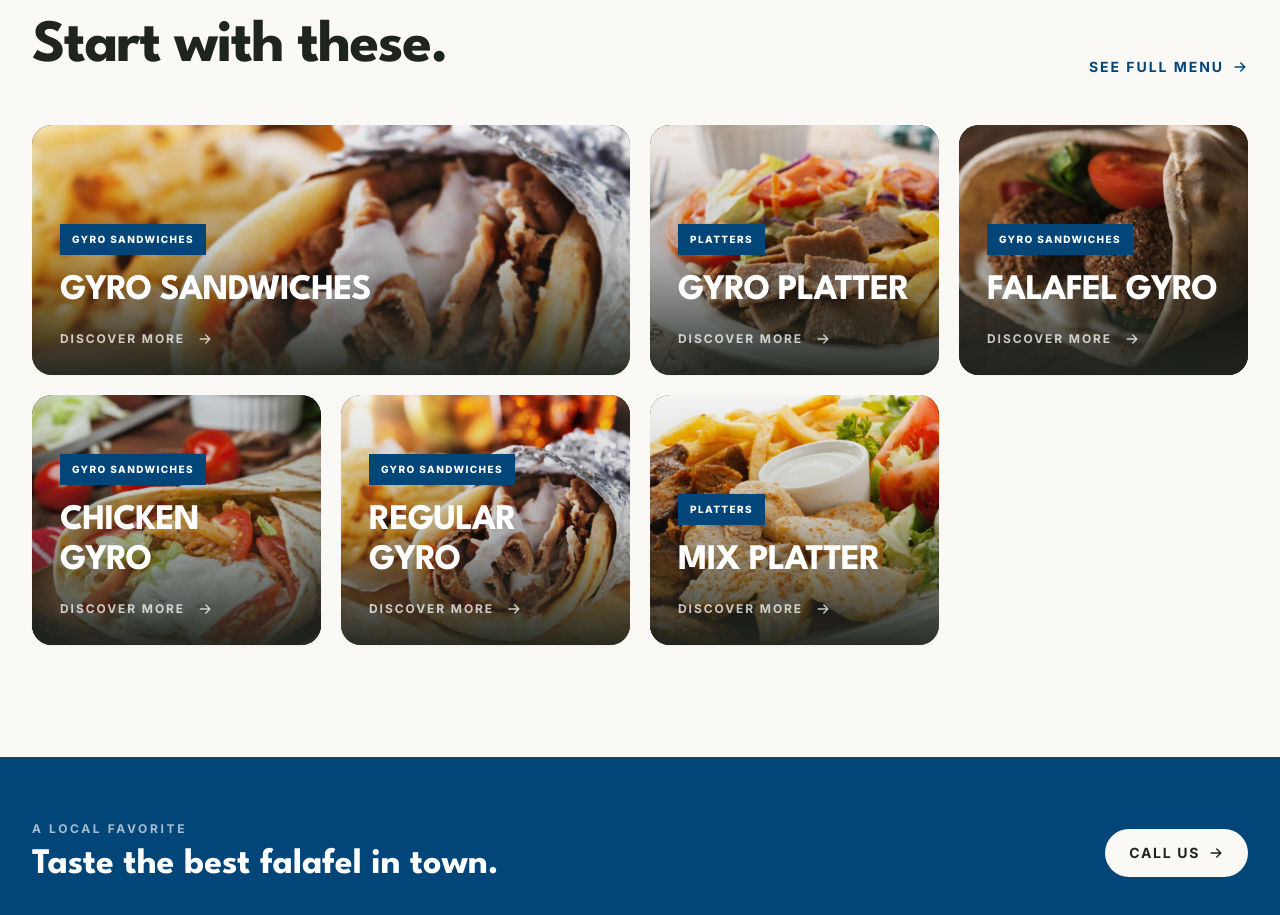
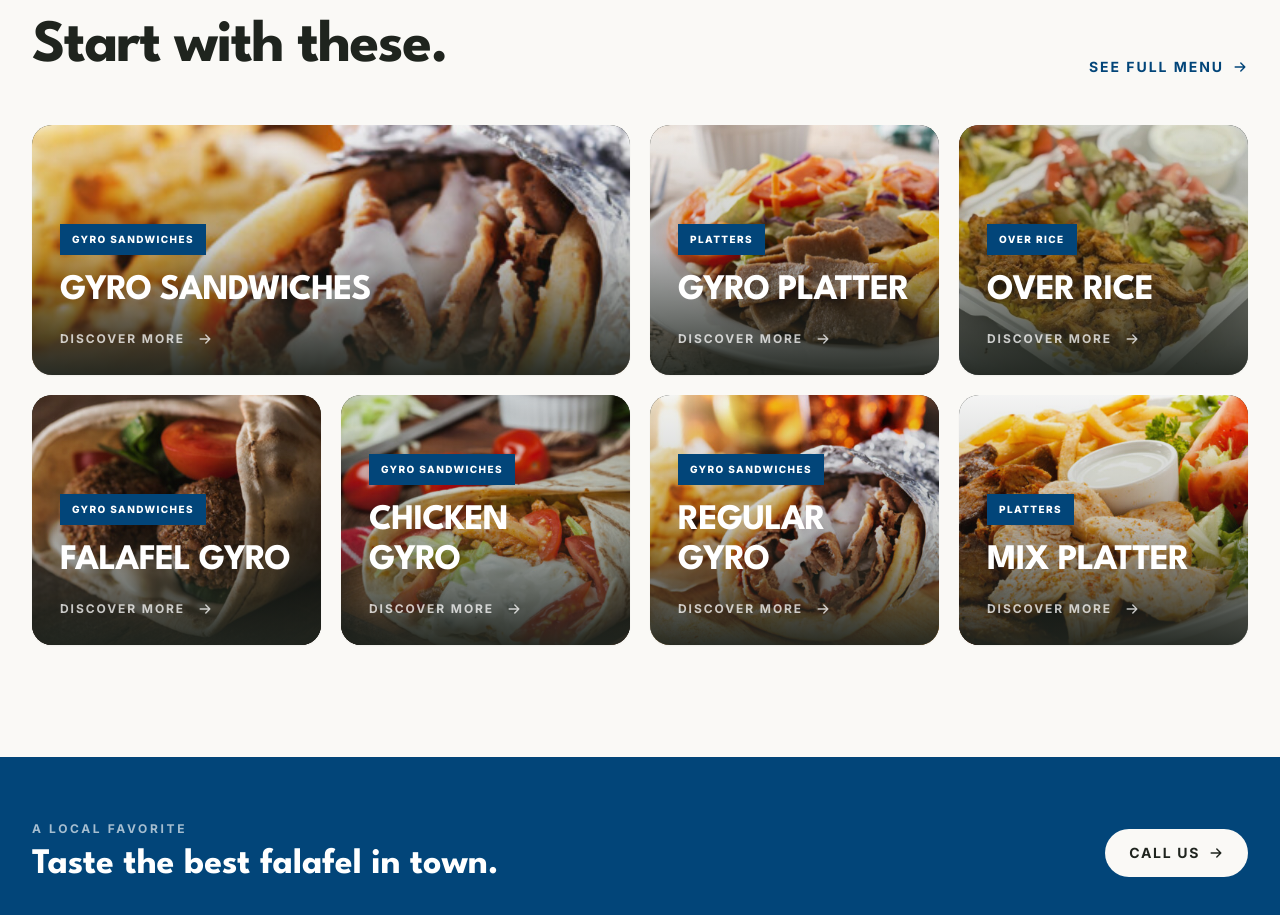
Before and after one commit to mccc61/gyro-shop-dining, a Next.js app: page / in a window 1280 px wide. Shown: the part 1884-2799 px from the top of the page. Built offline with nearby package versions, Linux system fonts and the light colour scheme.

Commit message:
Add over rice to house favorites

```diff
--- a/data/menu.ts
+++ b/data/menu.ts
@@ -129,6 +129,12 @@ export const houseFavorites = [
     image: image("2018/06/plate-of-kebab-vegetables-and-french-fries-2026-01-09-11-50-11-utc-390x390.jpg"),
   },
   {
+    name: "Over Rice",
+    category: "Over Rice",
+    href: "/menu#over-rice",
+    image: "/over-rice-chicken.jpg",
+  },
+  {
     name: "Falafel Gyro",
     category: "Gyro Sandwiches",
     href: "/menu#gyro-sandwiches",
```
